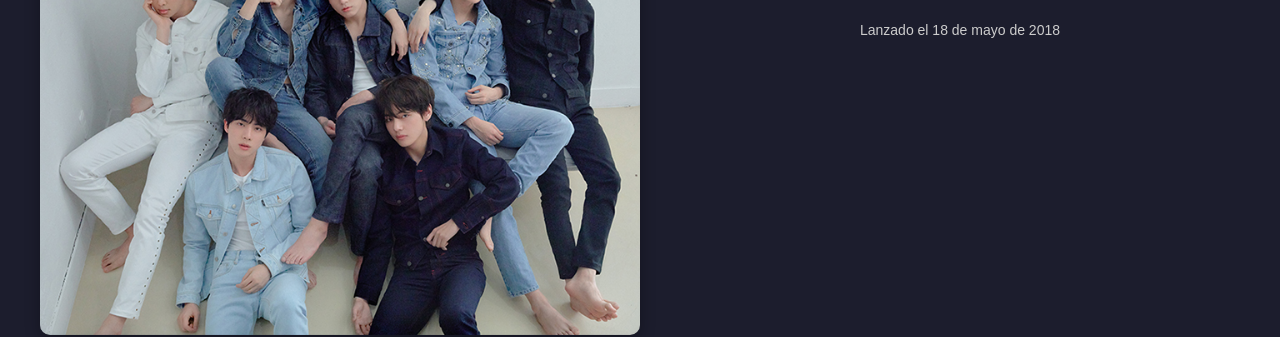
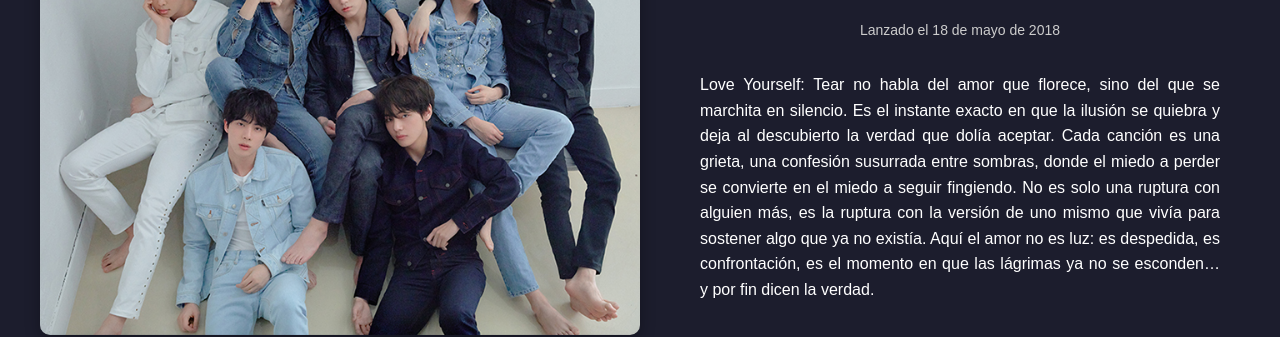
Before and after one commit to Majojo11/PROYECTOCLOUD1, a plain HTML site: page index.html in a window 1280 px wide. Shown: the part 491-828 px from the top of the page. Drawn offline with Linux system fonts and the light colour scheme.

Commit message:
Recap del cambio

```diff
--- a/index.html
+++ b/index.html
@@ -29,7 +29,13 @@
         </div>
 
         <div class="contenido">
-
+            <p>
+                Love Yourself: Tear no habla del amor que florece, sino del que se marchita en silencio.
+                Es el instante exacto en que la ilusión se quiebra y deja al descubierto la verdad que dolía aceptar.
+                Cada canción es una grieta, una confesión susurrada entre sombras, donde el miedo a perder se convierte en el miedo a seguir fingiendo.
+                No es solo una ruptura con alguien más, es la ruptura con la versión de uno mismo que vivía para sostener algo que ya no existía.
+                Aquí el amor no es luz: es despedida, es confrontación, es el momento en que las lágrimas ya no se esconden… y por fin dicen la verdad.
+            </p>
         </div>
     </div>
 </section>
```
